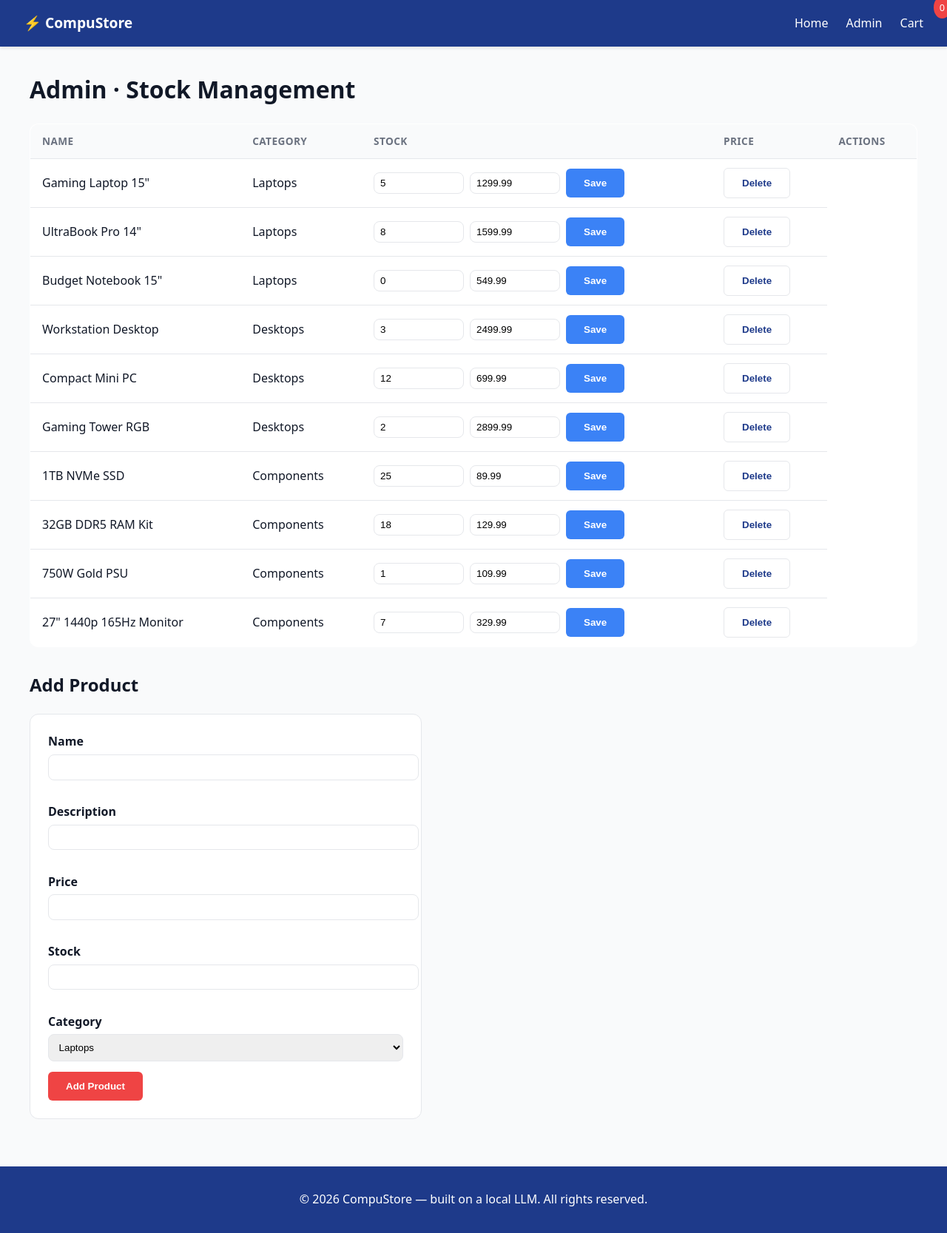
After one commit to AnsCodeLab/ecommerce-computer-store, a Flask app: page /admin in a window 1280 px wide. The commit adds this page. Shown: the whole page at 74% size. Run offline with Flask 3, Linux system fonts and the light colour scheme; data comes from the database, SQL or seed files in the repository.

Commit message:
Add stock management: /admin page + PATCH /api/items/<id>
- items.py: PATCH /api/items/<id> for partial updates (name/description/price/
  stock/category_id); dynamic parameterized SET clause; 404 missing, 400 if no field.
- admin.py: new blueprint with /admin dashboard (edit stock+price inline, add
  product, delete product); registered in app factory.
- templates/admin.html + admin CSS (table, inline forms, add-product card).
- base.html: Admin nav link.
- tests: +8 (4 PATCH, 4 admin) -> 38 passing.

Built via the superpowers flow with Qwen3-8B generating and Claude controlling/
testing/fixing-forward (fixed url_prefix trailing-slash redirect on /admin).

Co-Authored-By: Claude Opus 4.7 (1M context) <noreply@anthropic.com>

```diff
--- a/app/__init__.py
+++ b/app/__init__.py
@@ -22,7 +22,8 @@ def create_app(db_path=":memory:"):
 
     # Blueprints registered as each module is implemented (TDD, one at a time)
     for modname, attr in [("categories", "bp"), ("items", "bp"),
-                          ("customers", "bp"), ("orders", "bp"), ("web", "bp")]:
+                          ("customers", "bp"), ("orders", "bp"),
+                          ("admin", "bp"), ("web", "bp")]:
         try:
             mod = __import__(f"app.{modname}", fromlist=[attr])
             app.register_blueprint(getattr(mod, attr))
--- /dev/null
+++ b/app/admin.py
@@ -0,0 +1,45 @@
+from flask import Blueprint, render_template, redirect, url_for, request, abort
+from app import get_db
+
+bp = Blueprint('admin', __name__, url_prefix='/admin')
+
+@bp.route('', methods=('GET',))
+def dashboard():
+    db = get_db()
+    items = db.execute('SELECT items.id, items.name, items.description, items.price, items.stock, categories.name AS category'
+                     ' FROM items JOIN categories ON items.category_id = categories.id'
+                     ' ORDER BY items.id').fetchall()
+    categories = db.execute('SELECT * FROM categories').fetchall()
+    return render_template('admin.html', items=items, categories=categories)
+
+@bp.route('/items/<int:iid>', methods=('POST',))
+def update_item(iid):
+    db = get_db()
+    item = db.execute('SELECT * FROM items WHERE id = ?', (iid,)).fetchone()
+    if not item:
+        abort(404)
+    stock = int(request.form['stock'])
+    price = float(request.form['price'])
+    db.execute('UPDATE items SET stock = ?, price = ? WHERE id = ?', (stock, price, iid))
+    db.commit()
+    return redirect(url_for('admin.dashboard'))
+
+@bp.route('/items', methods=('POST',))
+def create_item():
+    db = get_db()
+    name = request.form['name']
+    description = request.form['description']
+    price = float(request.form['price'])
+    stock = int(request.form['stock'])
+    category_id = int(request.form['category_id'])
+    db.execute('INSERT INTO items (name, description, price, stock, category_id) VALUES (?, ?, ?, ?, ?)',
+              (name, description, price, stock, category_id))
+    db.commit()
+    return redirect(url_for('admin.dashboard'))
+
+@bp.route('/items/<int:iid>/delete', methods=('POST',))
+def delete_item(iid):
+    db = get_db()
+    db.execute('DELETE FROM items WHERE id = ?', (iid,))
+    db.commit()
+    return redirect(url_for('admin.dashboard'))
--- a/app/static/css/style.css
+++ b/app/static/css/style.css
@@ -395,3 +395,19 @@ form input {
 @media (max-width: 768px) {
   .checkout-layout { grid-template-columns: 1fr; }
 }
+
+/* ---- admin / stock management ---- */
+table.table { width: 100%; border-collapse: collapse; background: var(--surface);
+  border: 1px solid var(--border); border-radius: 12px; overflow: hidden; margin-bottom: 2rem; }
+table.table th, table.table td { padding: .75rem 1rem; text-align: left; border-bottom: 1px solid var(--border); vertical-align: middle; }
+table.table th { background: var(--bg); font-size: .85rem; text-transform: uppercase; letter-spacing: .03em; color: var(--muted); }
+table.table tr:last-child td { border-bottom: none; }
+table.table form { display: inline-flex; gap: .5rem; align-items: center; margin: 0; }
+table.table input[type="number"] { width: 6.5rem; padding: .4rem .5rem; border: 1px solid var(--border);
+  border-radius: 8px; margin: 0; }
+.admin-add { background: var(--surface); border: 1px solid var(--border); border-radius: 12px;
+  padding: 1.5rem; max-width: 480px; }
+.form-group { margin-bottom: .9rem; }
+.form-group label { display: block; font-weight: 600; margin-bottom: .25rem; }
+.form-group input, .form-group select { width: 100%; padding: .55rem .6rem; border: 1px solid var(--border);
+  border-radius: 8px; }
--- /dev/null
+++ b/app/templates/admin.html
@@ -0,0 +1,63 @@
+{% extends "base.html" %}
+{% block content %}
+<h1>Admin · Stock Management</h1>
+<table class="table">
+  <thead>
+    <tr>
+      <th>Name</th>
+      <th>Category</th>
+      <th>Stock</th>
+      <th>Price</th>
+      <th>Actions</th>
+    </tr>
+  </thead>
+  <tbody>
+    {% for item in items %}
+    <tr>
+      <td>{{ item.name }}</td>
+      <td>{{ item.category }}</td>
+      <td>
+        <form method="POST" action="/admin/items/{{ item.id }}">
+          <input type="number" name="stock" value="{{ item.stock }}" min="0" required>
+          <input type="number" name="price" step="0.01" value="{{ item.price }}" required>
+          <button type="submit" class="btn">Save</button>
+        </form>
+      </td>
+      <td>
+        <form method="POST" action="/admin/items/{{ item.id }}/delete">
+          <button type="submit" class="btn ghost">Delete</button>
+        </form>
+      </td>
+    </tr>
+    {% endfor %}
+  </tbody>
+</table>
+<h2>Add Product</h2>
+<form class="admin-add" method="POST" action="/admin/items">
+  <div class="form-group">
+    <label>Name</label>
+    <input type="text" name="name" required>
+  </div>
+  <div class="form-group">
+    <label>Description</label>
+    <input type="text" name="description" required>
+  </div>
+  <div class="form-group">
+    <label>Price</label>
+    <input type="number" name="price" step="0.01" required>
+  </div>
+  <div class="form-group">
+    <label>Stock</label>
+    <input type="number" name="stock" required>
+  </div>
+  <div class="form-group">
+    <label>Category</label>
+    <select name="category_id" required>
+      {% for category in categories %}
+      <option value="{{ category.id }}">{{ category.name }}</option>
+      {% endfor %}
+    </select>
+  </div>
+  <button type="submit" class="btn accent">Add Product</button>
+</form>
+{% endblock %}
--- a/app/templates/base.html
+++ b/app/templates/base.html
@@ -11,6 +11,7 @@
         <a class="brand" href="/">⚡ CompuStore</a>
         <nav>
             <a href="/">Home</a>
+            <a href="/admin">Admin</a>
             <a href="/cart" aria-label="Cart, {{ cart_count }} items">Cart <span class="cart-badge">{{ cart_count }}</span></a>
         </nav>
     </header>
```
Also changed, not shown: app/items.py (+22 -0 lines), tests/test_admin.py (added, +39 -0 lines), tests/test_items.py (+36 -0 lines), README.md.
